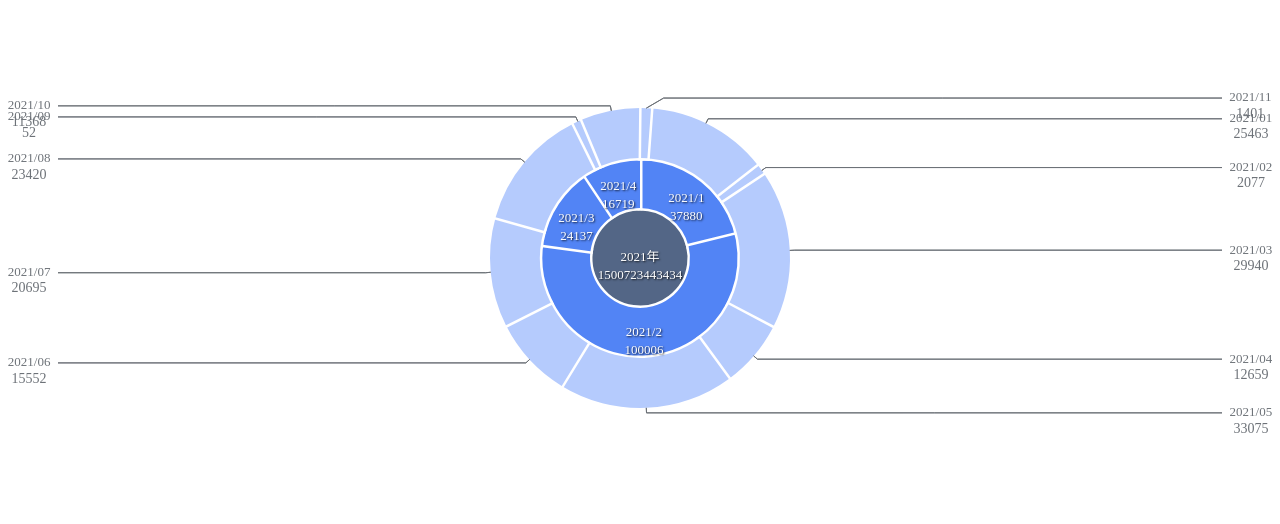
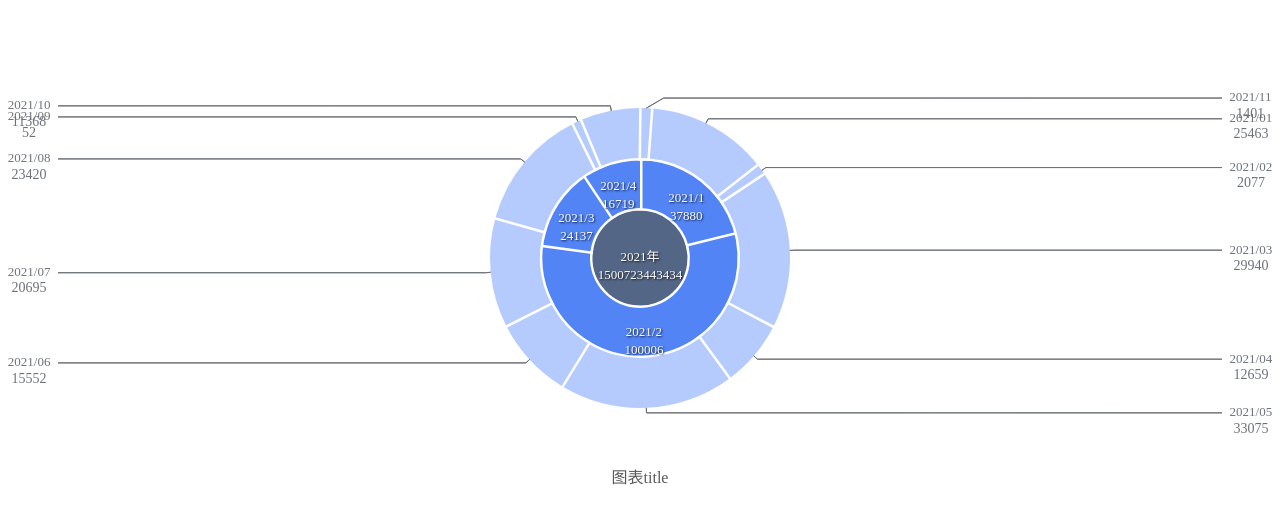
Before and after one commit to dwqdaiwenqi/simple-sunburst-chart, a website: page demo/index.html in a window 1280 px wide. Drawn offline with Linux system fonts and the light colour scheme.

Commit message:
feat(*): title 支持

```diff
--- a/demo/index.html
+++ b/demo/index.html
@@ -57,6 +57,12 @@
           { color: '#5284f5',font:{ shadowOffsetX:1,shadowOffsetY:1,shadowBlur:2,shadowColor:'rgba(0,0,0,.8)'  }},
           { color: '#b5cbfd' ,font:{ tx:0,mode:'break-world'}},
         ],
+        title:{
+          text:'图表title',
+          size:16,
+          x:0,
+          y:20,
+        },
         processLine:(userParams,axis,rt)=>{
           if(userParams.name === '2021/11'){
             const newAxis = rt(axis,1)
--- a/src/index.js
+++ b/src/index.js
@@ -41,6 +41,22 @@ const createTooltip = ()=> {
     border-radius:4px;
   `
   return $tooltip
+}
+
+const createChartTitle = ({text,x,y,size,color}={})=>{
+  const $title = document.createElement('div')
+  console.log('{text,x,y,size,color}',{text,x,y,size,color})
+  $title.style.cssText = `
+    position:absolute;
+    bottom:0;
+    left:50%;
+    transform:translate3d(-50%,0,0);
+    margin: 0 0 ${y}px ${x}px;
+    color:${color};
+    font-size:${size}px;
+  `
+  $title.innerHTML = text
+  return $title
 }
 
 export default function SunburstChart(config) {
@@ -157,10 +173,17 @@ export default function SunburstChart(config) {
       if (this.stage) {
         this.stage.destroy();
         this.$tooltip.remove()
+        this.$title.remove()
         this._rings = []
       }
 
+      config.title = {
+        ...{text:'',x:0,y:20,size:16,color:'rgba(0,0,0,0.65)'},
+        ...config.title
+      }
+
       this.$tooltip = config.$el.appendChild(createTooltip())
+      this.$title = config.$el.appendChild(createChartTitle(config.title))
 
       config.x = this.resizeObserver ? config.$el.offsetWidth * 0.5 : config.x;
       config.y = this.resizeObserver ? config.$el.offsetHeight * 0.5 : config.y;
--- a/src/render/stage.js
+++ b/src/render/stage.js
@@ -15,6 +15,7 @@ const Stage = (w, h, $el) => {
       const $c = document.createElement('canvas');
       this.$c = $c;
       this.$el = $el;
+      this.$el.style.position = 'relative'
       this.c = $c.getContext('2d');
       $c.width = w * dpr;
       $c.height = h * dpr;
```
